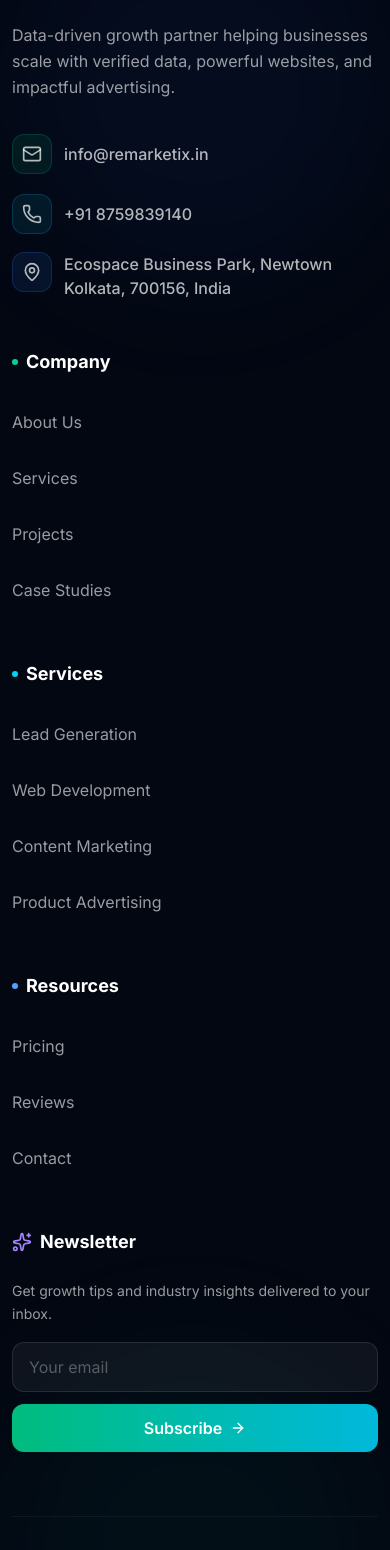
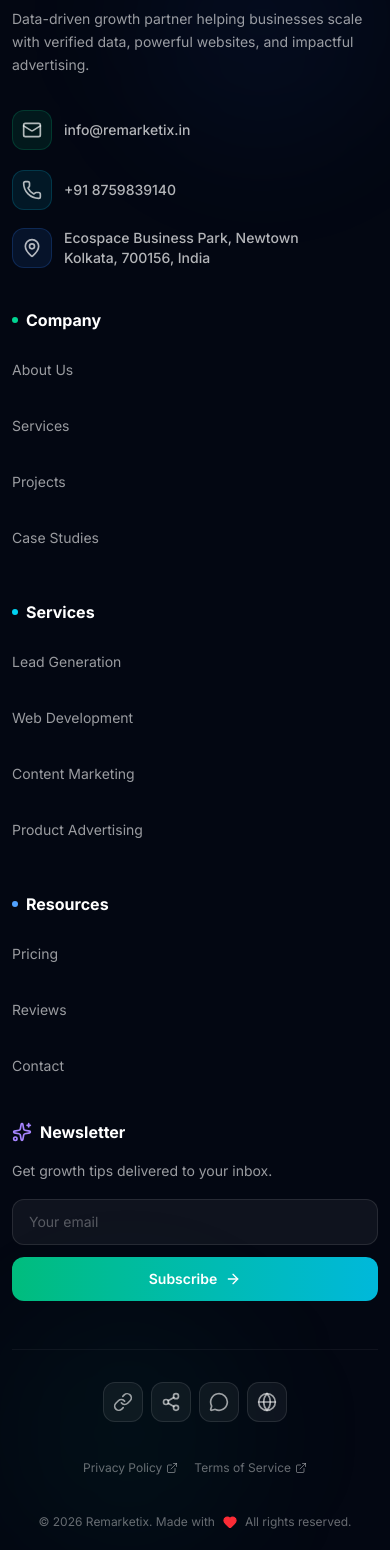
Before and after one commit to sougatamodak2020-bit/remarketix, a Next.js app: page / in a window 390 px wide. Shown: the part 5854-7404 px from the top of the page. Built offline with nearby package versions, Linux system fonts and the light colour scheme.

Commit message:
Initial commit

```diff
--- a/src/components/layout/Footer.tsx
+++ b/src/components/layout/Footer.tsx
@@ -6,7 +6,7 @@
   Mail,
   Phone,
   MapPin,
-  Link,
+  Link as LinkIcon,
   Share2,
   Globe,
   MessageCircle,
@@ -37,7 +37,7 @@
 };
 
 const SOCIAL_LINKS = [
-  { icon: Link, href: "https://linkedin.com/company/remarketix", label: "LinkedIn", color: "hover:text-blue-400" },
+  { icon: LinkIcon, href: "https://linkedin.com/company/remarketix", label: "LinkedIn", color: "hover:text-blue-400" },
   { icon: Share2, href: "https://twitter.com/remarketix", label: "Twitter", color: "hover:text-cyan-400" },
   { icon: MessageCircle, href: "https://wa.me/1234567890", label: "WhatsApp", color: "hover:text-green-400" },
   { icon: Globe, href: "https://remarketix.com", label: "Website", color: "hover:text-purple-400" },
@@ -56,25 +56,32 @@
     <footer className="relative bg-[var(--bg-primary)] border-t border-white/5 overflow-hidden">
       {/* Background Effects */}
       <div className="absolute inset-0 pointer-events-none">
-        <div className="absolute bottom-0 left-0 w-96 h-96 bg-emerald-500/5 rounded-full blur-3xl" />
-        <div className="absolute top-0 right-0 w-96 h-96 bg-blue-500/5 rounded-full blur-3xl" />
+        <div className="absolute bottom-0 left-0 w-64 h-64 md:w-96 md:h-96 bg-emerald-500/5 rounded-full blur-3xl" />
+        <div className="absolute top-0 right-0 w-64 h-64 md:w-96 md:h-96 bg-blue-500/5 rounded-full blur-3xl" />
         <div className="absolute inset-0 bg-grid-dense opacity-[0.02]" />
       </div>
 
       <div className="container-custom relative z-10">
         {/* Main Footer Content */}
-        <div className="py-16 md:py-20">
-          <div className="grid grid-cols-1 md:grid-cols-2 lg:grid-cols-12 gap-12 lg:gap-8">
-            {/* Brand Section */}
+        <div className="py-12 md:py-16 lg:py-20">
+          {/*
+            GRID LAYOUT:
+            Mobile: 1 column (grid-cols-1)
+            Tablet: 2 columns (sm:grid-cols-2)
+            Desktop: 12 columns (lg:grid-cols-12)
+          */}
+          <div className="grid grid-cols-1 sm:grid-cols-2 lg:grid-cols-12 gap-10 lg:gap-8">
+
+            {/* Brand Section - Spans 4 cols on desktop */}
             <motion.div
               initial={{ opacity: 0, y: 20 }}
               whileInView={{ opacity: 1, y: 0 }}
               viewport={{ once: true }}
               transition={{ duration: 0.6 }}
-              className="lg:col-span-4"
+              className="sm:col-span-2 lg:col-span-4"
             >
               <motion.div
-                className="mb-6 cursor-pointer"
+                className="mb-6 cursor-pointer inline-block"
                 whileHover={{ scale: 1.05 }}
                 transition={{ duration: 0.3 }}
                 onClick={() => handleNavigation("home")}
@@ -84,38 +91,38 @@
                   alt="Remarketix"
                   width={160}
                   height={48}
-                  className="h-10 w-auto"
+                  className="h-9 md:h-10 w-auto"
                   unoptimized
                 />
               </motion.div>
 
-              <p className="text-white/60 leading-relaxed mb-8 max-w-sm">
+              <p className="text-white/60 leading-relaxed mb-8 max-w-sm text-sm md:text-base">
                 Data-driven growth partner helping businesses scale with verified data,
                 powerful websites, and impactful advertising.
               </p>
 
-              {/* Contact Info */}
+              {/* Contact Info - Stacked vertically */}
               <div className="space-y-4">
                 <motion.a
-                  href="mailto:hello@remarketix.com"
+                  href="mailto:info@remarketix.in"
                   className="flex items-center gap-3 text-white/70 hover:text-emerald-400 transition-colors group"
                   whileHover={{ x: 5 }}
                 >
-                  <div className="w-10 h-10 rounded-xl bg-emerald-500/10 border border-emerald-500/20 flex items-center justify-center group-hover:bg-emerald-500/20 transition-colors">
+                  <div className="w-10 h-10 min-w-[40px] rounded-xl bg-emerald-500/10 border border-emerald-500/20 flex items-center justify-center group-hover:bg-emerald-500/20 transition-colors">
                     <Mail className="w-5 h-5" />
                   </div>
-                  <span className="font-medium">info@remarketix.in</span>
+                  <span className="font-medium text-sm md:text-base break-all">info@remarketix.in</span>
                 </motion.a>
 
                 <motion.a
-                  href="tel:+91 8759839140"
+                  href="tel:+918759839140"
                   className="flex items-center gap-3 text-white/70 hover:text-cyan-400 transition-colors group"
                   whileHover={{ x: 5 }}
                 >
-                  <div className="w-10 h-10 rounded-xl bg-cyan-500/10 border border-cyan-500/20 flex items-center justify-center group-hover:bg-cyan-500/20 transition-colors">
+                  <div className="w-10 h-10 min-w-[40px] rounded-xl bg-cyan-500/10 border border-cyan-500/20 flex items-center justify-center group-hover:bg-cyan-500/20 transition-colors">
                     <Phone className="w-5 h-5" />
                   </div>
-                  <span className="font-medium">+91 8759839140</span>
+                  <span className="font-medium text-sm md:text-base">+91 8759839140</span>
                 </motion.a>
 
                 <motion.div
@@ -124,10 +131,10 @@
                   whileInView={{ opacity: 1, x: 0 }}
                   viewport={{ once: true }}
                 >
-                  <div className="w-10 h-10 rounded-xl bg-blue-500/10 border border-blue-500/20 flex items-center justify-center flex-shrink-0">
+                  <div className="w-10 h-10 min-w-[40px] rounded-xl bg-blue-500/10 border border-blue-500/20 flex items-center justify-center flex-shrink-0">
                     <MapPin className="w-5 h-5" />
                   </div>
-                  <span className="font-medium">
+                  <span className="font-medium text-sm md:text-base leading-snug">
                     Ecospace Business Park, Newtown<br />
                     Kolkata, 700156, India
                   </span>
@@ -143,7 +150,7 @@
               transition={{ duration: 0.6, delay: 0.1 }}
               className="lg:col-span-2"
             >
-              <h3 className="text-white font-bold text-lg mb-6 flex items-center gap-2">
+              <h3 className="text-white font-bold text-base md:text-lg mb-4 md:mb-6 flex items-center gap-2">
                 <span className="w-1.5 h-1.5 rounded-full bg-emerald-400" />
                 Company
               </h3>
@@ -158,7 +165,7 @@
                   >
                     <button
                       onClick={() => handleNavigation(link.id)}
-                      className="text-white/60 hover:text-white transition-colors flex items-center gap-2 group"
+                      className="text-white/60 hover:text-white transition-colors flex items-center gap-2 group text-sm md:text-base w-full text-left py-1"
                     >
                       <ArrowRight className="w-4 h-4 opacity-0 group-hover:opacity-100 -ml-6 group-hover:ml-0 transition-all" />
                       {link.label}
@@ -176,7 +183,7 @@
               transition={{ duration: 0.6, delay: 0.2 }}
               className="lg:col-span-2"
             >
-              <h3 className="text-white font-bold text-lg mb-6 flex items-center gap-2">
+              <h3 className="text-white font-bold text-base md:text-lg mb-4 md:mb-6 flex items-center gap-2">
                 <span className="w-1.5 h-1.5 rounded-full bg-cyan-400" />
                 Services
               </h3>
@@ -191,7 +198,7 @@
                   >
                     <button
                       onClick={() => handleNavigation(link.id)}
-                      className="text-white/60 hover:text-white transition-colors flex items-center gap-2 group"
+                      className="text-white/60 hover:text-white transition-colors flex items-center gap-2 group text-sm md:text-base w-full text-left py-1"
                     >
                       <ArrowRight className="w-4 h-4 opacity-0 group-hover:opacity-100 -ml-6 group-hover:ml-0 transition-all" />
                       {link.label}
@@ -201,15 +208,17 @@
               </ul>
             </motion.div>
 
-            {/* Resources Links */}
+            {/* Resources & Newsletter Column */}
             <motion.div
               initial={{ opacity: 0, y: 20 }}
               whileInView={{ opacity: 1, y: 0 }}
               viewport={{ once: true }}
               transition={{ duration: 0.6, delay: 0.3 }}
-              className="lg:col-span-2"
+              className="sm:col-span-2 lg:col-span-4 space-y-8 lg:space-y-0 lg:grid lg:grid-cols-2 lg:gap-8"
             >
-              <h3 className="text-white font-bold text-lg mb-6 flex items-center gap-2">
+              {/* Resources */}
+              <div>
+                <h3 className="text-white font-bold text-base md:text-lg mb-4 md:mb-6 flex items-center gap-2">
                   <span className="w-1.5 h-1.5 rounded-full bg-blue-400" />
                   Resources
                 </h3>
@@ -224,7 +233,7 @@
                     >
                       <button
                         onClick={() => handleNavigation(link.id)}
-                      className="text-white/60 hover:text-white transition-colors flex items-center gap-2 group"
+                        className="text-white/60 hover:text-white transition-colors flex items-center gap-2 group text-sm md:text-base w-full text-left py-1"
                       >
                         <ArrowRight className="w-4 h-4 opacity-0 group-hover:opacity-100 -ml-6 group-hover:ml-0 transition-all" />
                         {link.label}
@@ -232,34 +241,28 @@
                     </motion.li>
                   ))}
                 </ul>
-            </motion.div>
+              </div>
 
               {/* Newsletter */}
-            <motion.div
-              initial={{ opacity: 0, y: 20 }}
-              whileInView={{ opacity: 1, y: 0 }}
-              viewport={{ once: true }}
-              transition={{ duration: 0.6, delay: 0.4 }}
-              className="lg:col-span-2"
-            >
-              <h3 className="text-white font-bold text-lg mb-6 flex items-center gap-2">
+              <div>
+                <h3 className="text-white font-bold text-base md:text-lg mb-4 md:mb-6 flex items-center gap-2">
                   <Sparkles className="w-5 h-5 text-violet-400" />
                   Newsletter
                 </h3>
                 <p className="text-white/60 text-sm mb-4 leading-relaxed">
-                Get growth tips and industry insights delivered to your inbox.
+                  Get growth tips delivered to your inbox.
                 </p>
                 <form className="space-y-3" onSubmit={(e) => e.preventDefault()}>
                   <div className="relative">
                     <input
                       type="email"
                       placeholder="Your email"
-                    className="w-full px-4 py-3 bg-white/5 border border-white/10 rounded-xl text-white placeholder:text-white/30 focus:outline-none focus:border-emerald-500/50 focus:bg-white/10 transition-all"
+                      className="w-full px-4 py-3 bg-white/5 border border-white/10 rounded-xl text-white placeholder:text-white/30 focus:outline-none focus:border-emerald-500/50 focus:bg-white/10 transition-all text-sm md:text-base min-h-[44px]"
                     />
                   </div>
                   <motion.button
                     type="submit"
-                  className="w-full px-4 py-3 bg-gradient-to-r from-emerald-500 to-cyan-500 rounded-xl font-semibold text-white hover:shadow-lg hover:shadow-emerald-500/25 transition-all flex items-center justify-center gap-2 group"
+                    className="w-full px-4 py-3 bg-gradient-to-r from-emerald-500 to-cyan-500 rounded-xl font-semibold text-white hover:shadow-lg hover:shadow-emerald-500/25 transition-all flex items-center justify-center gap-2 group min-h-[44px] text-sm md:text-base"
                     whileHover={{ scale: 1.02 }}
                     whileTap={{ scale: 0.98 }}
                   >
@@ -267,36 +270,38 @@
                     <ArrowRight className="w-4 h-4 group-hover:translate-x-1 transition-transform" />
                   </motion.button>
                 </form>
+              </div>
             </motion.div>
           </div>
         </div>
 
         {/* Bottom Bar */}
         <div className="border-t border-white/5 py-8">
-          <div className="flex flex-col md:flex-row justify-between items-center gap-6">
+          <div className="flex flex-col md:flex-row justify-between items-center gap-6 md:gap-4">
+
             {/* Copyright */}
             <motion.p
               initial={{ opacity: 0 }}
               whileInView={{ opacity: 1 }}
               viewport={{ once: true }}
-              className="text-white/40 text-sm flex items-center gap-2"
+              className="text-white/40 text-xs md:text-sm flex items-center gap-2 text-center md:text-left order-3 md:order-1"
             >
               © {currentYear} Remarketix. Made with
               <motion.span
                 animate={{ scale: [1, 1.2, 1] }}
                 transition={{ duration: 1, repeat: Infinity }}
               >
-                <Heart className="w-4 h-4 text-red-500 fill-red-500" />
+                <Heart className="w-3.5 h-3.5 md:w-4 md:h-4 text-red-500 fill-red-500" />
               </motion.span>
               All rights reserved.
             </motion.p>
 
-            {/* Social Links */}
+            {/* Social Links - Centered on mobile */}
             <motion.div
               initial={{ opacity: 0 }}
               whileInView={{ opacity: 1 }}
               viewport={{ once: true }}
-              className="flex items-center gap-3"
+              className="flex items-center gap-2 md:gap-3 order-1 md:order-2"
             >
               {SOCIAL_LINKS.map((social) => (
                 <motion.a
@@ -304,7 +309,7 @@
                   href={social.href}
                   target="_blank"
                   rel="noopener noreferrer"
-                  className={`w-10 h-10 rounded-xl bg-white/5 border border-white/10 flex items-center justify-center text-white/60 ${social.color} transition-all group hover:border-white/20`}
+                  className={`w-10 h-10 min-w-[40px] min-h-[40px] rounded-xl bg-white/5 border border-white/10 flex items-center justify-center text-white/60 ${social.color} transition-all group hover:border-white/20`}
                   whileHover={{ y: -4, scale: 1.1 }}
                   whileTap={{ scale: 0.95 }}
                   title={social.label}
@@ -315,18 +320,18 @@
               ))}
             </motion.div>
 
-            {/* Legal Links */}
+            {/* Legal Links - Stacked or hidden on very small screens if needed, but here we keep them flexible */}
             <motion.div
               initial={{ opacity: 0 }}
               whileInView={{ opacity: 1 }}
               viewport={{ once: true }}
-              className="flex items-center gap-6 text-sm"
+              className="flex flex-wrap justify-center md:justify-end items-center gap-4 md:gap-6 text-xs md:text-sm order-2 md:order-3"
             >
-              <button className="text-white/40 hover:text-white transition-colors flex items-center gap-1">
+              <button className="text-white/40 hover:text-white transition-colors flex items-center gap-1 whitespace-nowrap">
                 Privacy Policy
                 <ExternalLink className="w-3 h-3" />
               </button>
-              <button className="text-white/40 hover:text-white transition-colors flex items-center gap-1">
+              <button className="text-white/40 hover:text-white transition-colors flex items-center gap-1 whitespace-nowrap">
                 Terms of Service
                 <ExternalLink className="w-3 h-3" />
               </button>
```
Lines whose indentation alone changed are shown as unchanged.
